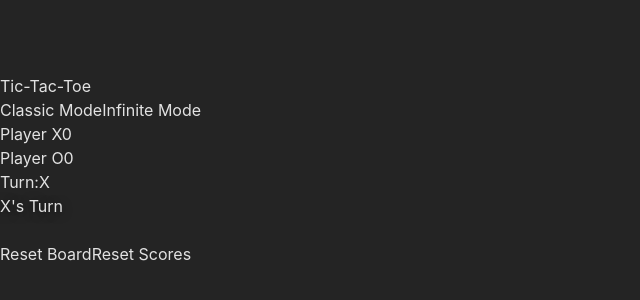
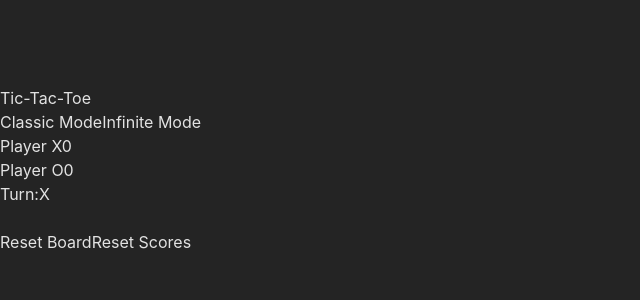
Before and after one commit to JKranmer/tic-tac-toe, a React (Vite) app: page / in a window 1280 px wide. Shown: the part 230-530 px from the top of the page, without its empty margins (0-640 px from the left). Built offline with nearby package versions, Linux system fonts and the light colour scheme.

Commit message:
refactor: Remove current player turn display from Board component, only show 'Game Over' when game ends.

```diff
--- a/src/components/Board.tsx
+++ b/src/components/Board.tsx
@@ -12,19 +12,14 @@ interface BoardProps {
 }
 
 export function Board({ squares, onSquareClick, winningLine, xIsNext, gameEnded, nextToRemove, showHints }: BoardProps) {
-    const status = xIsNext ? "X's Turn" : "O's Turn";
 
     return (
         <div className="flex flex-col items-center">
-            <h2 className="text-2xl font-bold mb-6 tracking-wide" style={{ textShadow: "0 2px 10px rgba(0,0,0,0.5)" }}>
-                {gameEnded ? (
-                    <span className="text-gray-400">Game Over</span>
-                ) : (
-                    <span className={xIsNext ? "text-blue-400" : "text-pink-400"}>
-                        {status}
-                    </span>
-                )}
-            </h2>
+            {gameEnded && (
+                <h2 className="text-2xl font-bold mb-6 tracking-wide text-gray-400" style={{ textShadow: "0 2px 10px rgba(0,0,0,0.5)" }}>
+                    Game Over
+                </h2>
+            )}
 
             <div className="grid grid-cols-3 gap-3 sm:gap-4 p-4 bg-gray-800/50 rounded-2xl backdrop-blur-sm border border-gray-700 shadow-2xl">
                 {squares.map((value, index) => (
```
